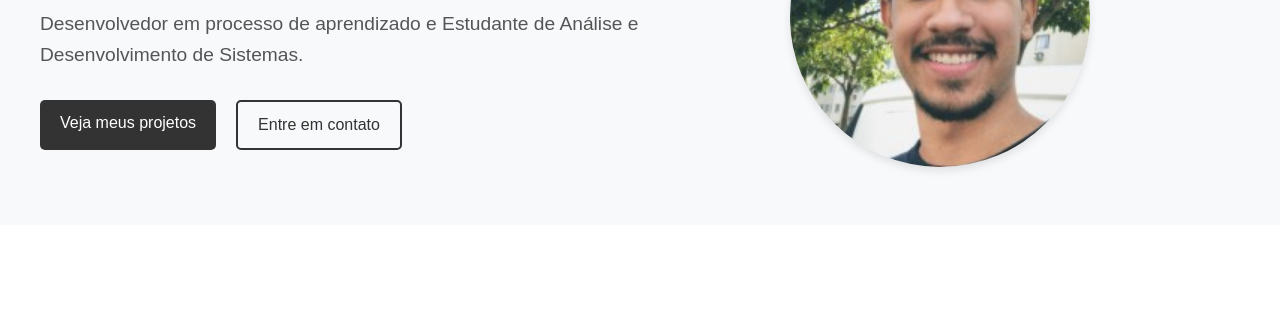
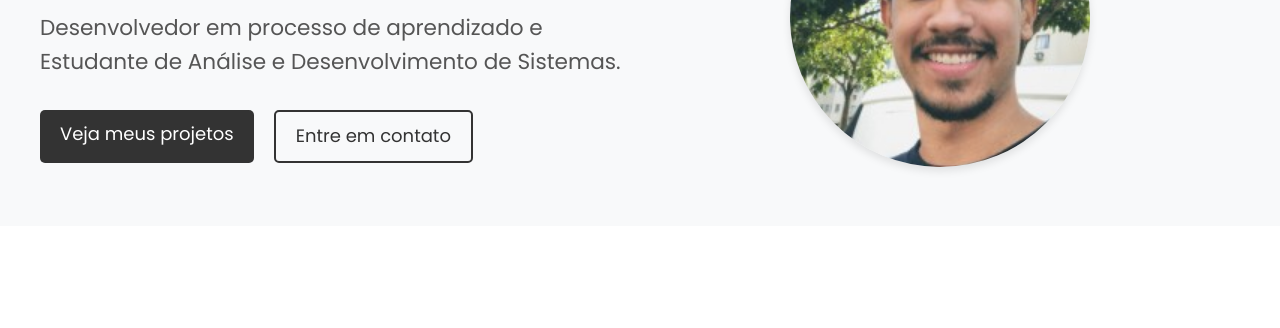
Before and after one commit to MarlonLacerda0/Projeto_Meu_Portfolio, a plain HTML site: page index.html in a window 1280 px wide. Shown: the part 233-561 px from the top of the page. Drawn offline with Linux system fonts and the light colour scheme.

Commit message:
ultimo commit antes da entrega

```diff
--- a/index.html
+++ b/index.html
@@ -5,6 +5,7 @@
     <meta name="viewport" content="width=device-width, initial-scale=1.0">
     <title>Portfólio - Marlon Lacerda</title>
     <link rel="stylesheet" href="./style.css">
+    <link href="https://fonts.googleapis.com/css2?family=Poppins:wght@300;400;600&display=swap" rel="stylesheet">
 </head>
 <body>
     <header>
--- a/style.css
+++ b/style.css
@@ -10,12 +10,14 @@
 }
 
 body {
-    font-family: 'Arial', sans-serif;
+    font-family: 'Poppins', sans-serif;
     line-height: 1.6;
     color: var(--text-color);
     margin: 0;
     padding: 0;
+    font-size: large;
 }
+
 
 .container {
     max-width: 1200px;
```
Also changed, not shown: wireframe/wireframe.PNG (added).
